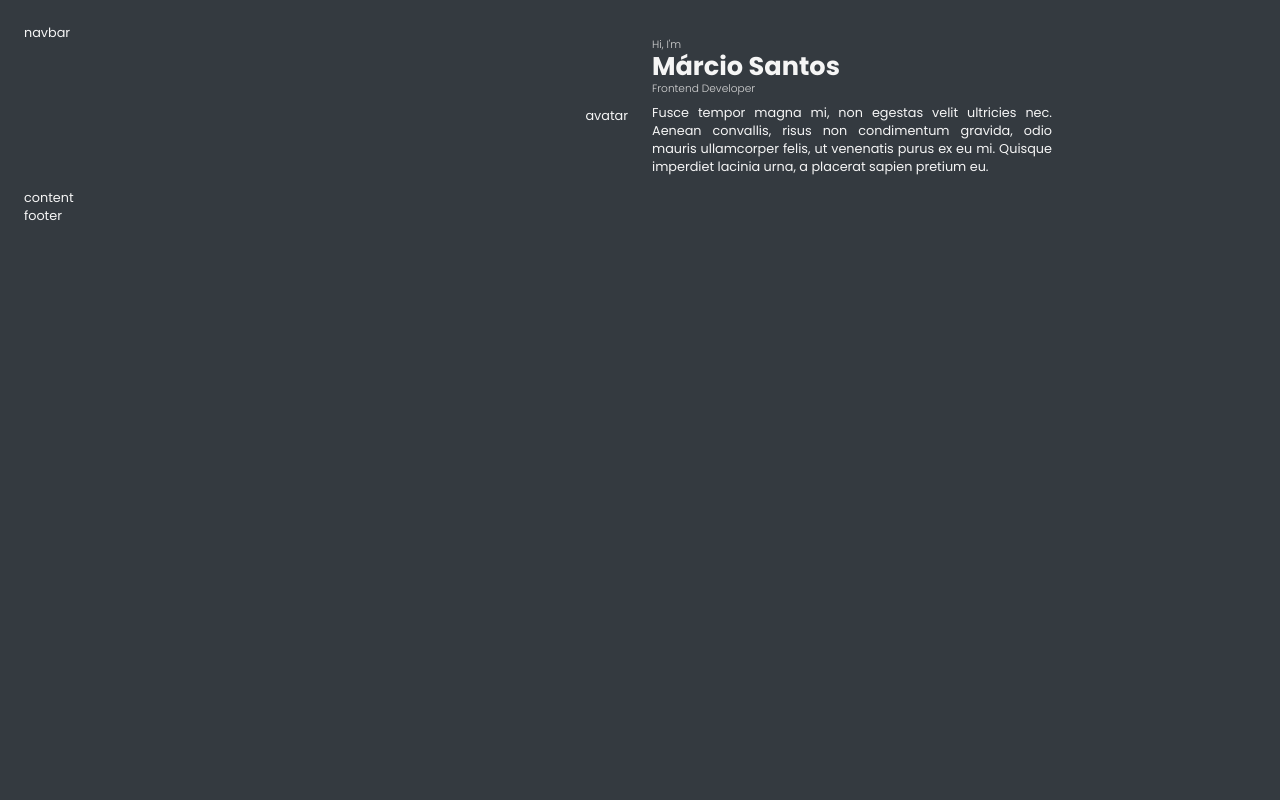
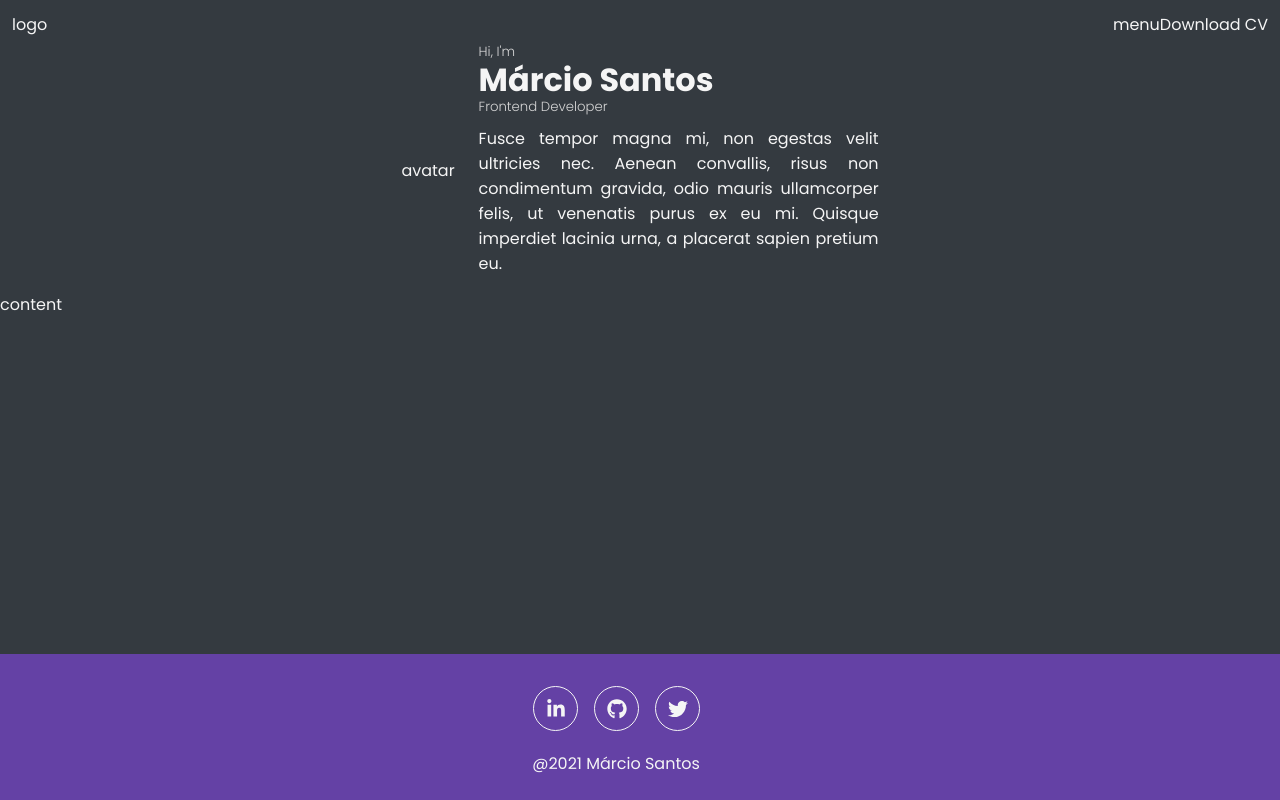
Before and after one commit to oicramps/portifolio, a Gatsby site: page / in a window 1280 px wide. Built offline with nearby package versions, Linux system fonts and the light colour scheme; Gatsby itself is replaced by a stand-in of ours.

Commit message:
Creates the footer

```diff
--- a/gatsby-config.js
+++ b/gatsby-config.js
@@ -4,6 +4,11 @@ module.exports = {
     title: 'Márcio Santos - Frontend Developer',
     description: "Hello! I'm Márcio Santos, the Frontend developer you're looking for",
     author: '@oicramps',
+    social: {
+      linkedin: 'https://www.linkedin.com/in/oicramps/',
+      github: 'https://github.com/oicramps',
+      twitter: 'https://twitter.com/oicramps',
+    },
   },
   plugins: [
     'gatsby-plugin-styled-components',
--- a/package.json
+++ b/package.json
@@ -30,6 +30,7 @@
     "react": "^17.0.1",
     "react-dom": "^17.0.1",
     "react-helmet": "^6.1.0",
+    "react-icons": "^4.2.0",
     "styled-components": "^5.2.1"
   },
   "devDependencies": {
--- /dev/null
+++ b/src/containers/components/Footer/Footer.jsx
@@ -0,0 +1,16 @@
+import React from 'react';
+import SocialButton from '../SocialButton';
+import Styled from './styles';
+
+const Footer = () => (
+  <Styled.Footer>
+    <Styled.SocialIcons>
+      <SocialButton name="linkedin" />
+      <SocialButton name="github" />
+      <SocialButton name="twitter" />
+    </Styled.SocialIcons>
+    <div>@2021 Márcio Santos</div>
+  </Styled.Footer>
+);
+
+export default Footer;
--- /dev/null
+++ b/src/containers/components/Footer/index.js
@@ -0,0 +1,3 @@
+import Footer from './Footer';
+
+export default Footer;
--- /dev/null
+++ b/src/containers/components/Footer/styles.js
@@ -0,0 +1,21 @@
+import styled from 'styled-components';
+
+const Styled = {};
+
+Styled.Footer = styled.footer`
+  bottom: 0;
+  right: 0;
+  position: fixed;
+  display: flex;
+  flex-direction: column;
+  align-items: center;
+  padding: ${({ theme }) => theme.spacings.xl};
+  background-color: ${({ theme }) => theme.palette.primary};
+  width: 100%;
+`;
+
+Styled.SocialIcons = styled.div`
+  margin-bottom: ${({ theme }) => theme.spacings.md};
+`;
+
+export default Styled;
--- a/src/containers/components/Header/styles.js
+++ b/src/containers/components/Header/styles.js
@@ -13,7 +13,6 @@ export const Container = styled.div`
 
 export const DescriptionContainer = styled.div`
   display: flex;
-  flex: 0 0 50%;
   flex-direction: column;
   margin-left: ${({ theme }) => theme.spacings.xl};
 
@@ -35,7 +34,6 @@ export const Title = styled.h1`
 
 export const Avatar = styled.div`
   display: flex;
-  flex: 0 0 50%;
   flex-direction: row-reverse;
 `;
 
--- /dev/null
+++ b/src/containers/components/Navbar/Navbar.jsx
@@ -0,0 +1,14 @@
+import React from 'react';
+import Styled from './styles';
+
+const Navbar = () => (
+  <Styled.Navbar>
+    <div>logo</div>
+    <Styled.Menu>
+      <div>menu</div>
+      <div>Download CV</div>
+    </Styled.Menu>
+  </Styled.Navbar>
+);
+
+export default Navbar;
--- /dev/null
+++ b/src/containers/components/Navbar/index.js
@@ -0,0 +1,3 @@
+import Navbar from './Navbar';
+
+export default Navbar;
--- /dev/null
+++ b/src/containers/components/Navbar/styles.js
@@ -0,0 +1,15 @@
+import styled from 'styled-components';
+
+const Styled = {};
+
+Styled.Navbar = styled.div`
+  padding: ${({ theme }) => theme.spacings.md};
+  display: flex;
+  justify-content: space-between;
+`;
+
+Styled.Menu = styled.div`
+  display: flex;
+`;
+
+export default Styled;
--- /dev/null
+++ b/src/containers/components/SocialButton/SocialButton.jsx
@@ -0,0 +1,52 @@
+import { graphql, useStaticQuery } from 'gatsby';
+import React from 'react';
+import { FaTwitter, FaGithub, FaLinkedinIn } from 'react-icons/fa';
+import PropTypes from 'prop-types';
+import Styled from './styles';
+
+const SocialButton = ({ name }) => {
+  const { site } = useStaticQuery(
+    graphql`
+      query {
+        site {
+          siteMetadata {
+            social {
+              linkedin
+              twitter
+              github
+            }
+          }
+        }
+      }
+    `
+  );
+
+  const { linkedin, twitter, github } = site.siteMetadata.social;
+
+  const social = {
+    linkedin: {
+      url: linkedin,
+      icon: <FaLinkedinIn size={20} />,
+    },
+    twitter: {
+      url: twitter,
+      icon: <FaTwitter size={20} />,
+    },
+    github: {
+      url: github,
+      icon: <FaGithub size={20} />,
+    },
+  };
+
+  const handleOpenLink = () => {
+    window.open(social[name].url, '_blank');
+  };
+
+  return <Styled.Button onClick={handleOpenLink}>{social[name].icon}</Styled.Button>;
+};
+
+SocialButton.propTypes = {
+  name: PropTypes.oneOf(['twitter', 'linkedin', 'github']).isRequired,
+};
+
+export default SocialButton;
--- /dev/null
+++ b/src/containers/components/SocialButton/index.js
@@ -0,0 +1,3 @@
+import SocialButton from './SocialButton';
+
+export default SocialButton;
--- /dev/null
+++ b/src/containers/components/SocialButton/styles.js
@@ -0,0 +1,25 @@
+import styled from 'styled-components';
+
+const Styled = {};
+
+Styled.Button = styled.button`
+  cursor: pointer;
+  border: 1px solid ${({ theme }) => theme.palette.light};
+  color: ${({ theme }) => theme.palette.light};
+  background-color: transparent;
+  border-radius: 50%;
+  height: 45px;
+  width: 45px;
+  transition: all 0.5s ease;
+  margin: ${({ theme }) => theme.spacings.sm};
+  padding: ${({ theme }) => theme.spacings.md};
+  outline: none;
+  position: relative;
+
+  &:hover {
+    background-color: ${({ theme }) => theme.palette.light};
+    color: ${({ theme }) => theme.palette.primary};
+  }
+`;
+
+export default Styled;
--- a/src/pages/index.js
+++ b/src/pages/index.js
@@ -1,5 +1,7 @@
 import React from 'react';
+import Footer from '../containers/components/Footer';
 import Header from '../containers/components/Header';
+import Navbar from '../containers/components/Navbar';
 import Seo from '../containers/components/Seo';
 import Layout from '../containers/Layout';
 
@@ -7,10 +9,10 @@ import Layout from '../containers/Layout';
 const IndexPage = () => (
   <Layout>
     <Seo />
-    <span>navbar</span>
+    <Navbar />
     <Header />
     <main>content</main>
-    <footer>footer</footer>
+    <Footer />
   </Layout>
 );
 
--- a/src/styles/GlobalStyle.jsx
+++ b/src/styles/GlobalStyle.jsx
@@ -5,14 +5,13 @@ const GlobalStyle = createGlobalStyle`
   html {
     -webkit-font-smoothing: antialiased;
     -moz-osx-font-smoothing: grayscale;
-    font-size: 80%;
   }
 
   body {
     color: ${({ theme }) => theme.palette.light};
     background-color: ${({ theme }) => theme.palette.bg};
     font-family: 'Poppins', sans-serif;
-    margin: ${({ theme }) => theme.spacings.xl};
+    margin: 0;
   }
 `;
 
--- a/src/styles/theme.js
+++ b/src/styles/theme.js
@@ -2,7 +2,7 @@ export default {
   palette: {
     primaryLight: '#b9a3e3',
     primary: '#6441a5',
-    primaryDark: '#52057b',
+    primaryDark: '#7510F7',
     dark: '#262626',
     light: '#f5f5f5',
     bg: '#343a40',
@@ -11,7 +11,7 @@ export default {
   spacings: {
     xs: '4px',
     sm: '8px',
-    md: '124px',
+    md: '12px',
     lg: '16px',
     xl: '24px',
   },
```
Also changed, not shown: 1 other file.
